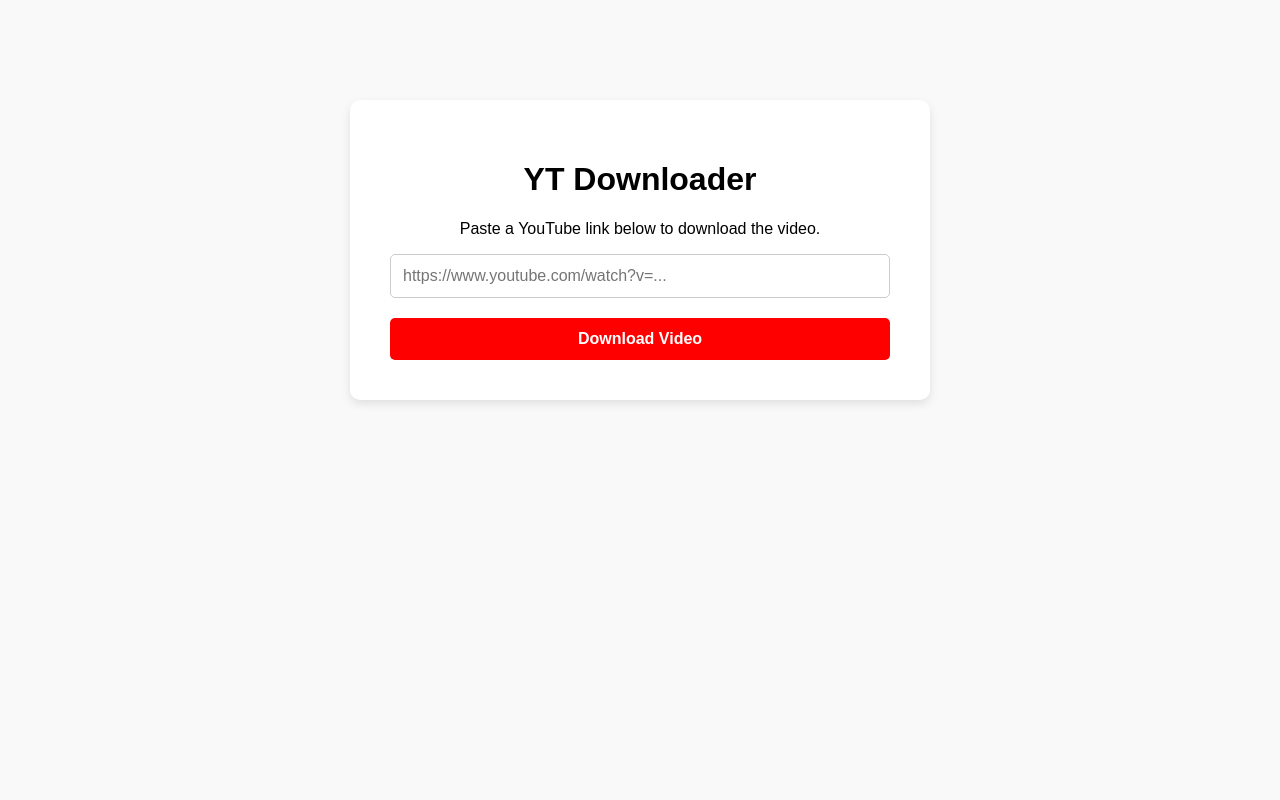
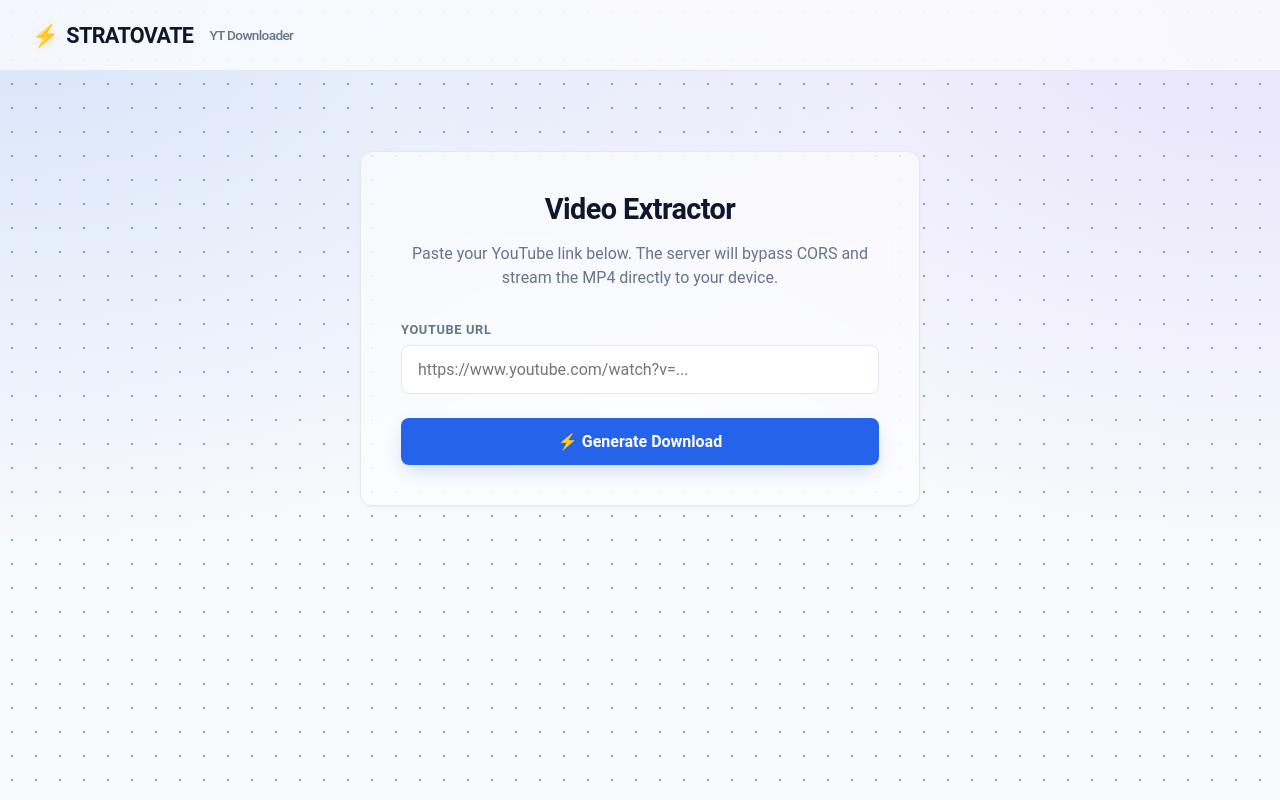
Before and after one commit to iamsaumyashukla/yt-d, a website: page public/index.html in a window 1280 px wide. Drawn offline with Linux system fonts and the light colour scheme.

Commit message:
Add files via upload

```diff
--- a/package.json
+++ b/package.json
@@ -7,8 +7,8 @@
     "start": "node server.js"
   },
   "dependencies": {
+    "@distube/ytdl-core": "^4.14.4",
     "cors": "^2.8.5",
-    "express": "^4.18.2",
-    "ytdl-core": "^4.11.5"
+    "express": "^4.18.2"
   }
 }
--- a/public/index.html
+++ b/public/index.html
@@ -3,32 +3,118 @@
 <head>
 <meta charset="UTF-8">
 <meta name="viewport" content="width=device-width, initial-scale=1.0">
-    <title>YouTube Downloader</title>
+<title>Stratovate | YT Downloader</title>
 <style>
-        body { font-family: Arial, sans-serif; display: flex; flex-direction: column; align-items: center; padding-top: 100px; background-color: #f9f9f9; margin: 0; }
-        .container { background: white; padding: 40px; border-radius: 10px; box-shadow: 0 4px 10px rgba(0,0,0,0.1); text-align: center; width: 90%; max-width: 500px; }
-        input { width: 100%; padding: 12px; margin-bottom: 20px; border: 1px solid #ccc; border-radius: 5px; font-size: 16px; box-sizing: border-box; }
-        button { padding: 12px 24px; cursor: pointer; background-color: #ff0000; color: white; border: none; border-radius: 5px; font-weight: bold; font-size: 16px; transition: background 0.3s; width: 100%; }
-        button:hover { background-color: #cc0000; }
+  :root {
+    --bg-color: #f8fafc; --surface: #ffffff; --border: #e2e8f0; --border-hover: #cbd5e1;
+    --accent: #2563eb; --accent-hover: #1d4ed8; --accent-glow: rgba(37, 99, 235, 0.15);
+    --text-main: #0f172a; --text-muted: #64748b; --text-light: #94a3b8;
+    --danger: #ef4444; --success: #10b981;
+    --radius: 12px; --font: 'Roboto', system-ui, -apple-system, sans-serif;
+    --shadow-sm: 0 2px 4px rgba(0,0,0,0.02), 0 1px 2px rgba(0,0,0,0.04);
+    --shadow-md: 0 10px 15px -3px rgba(0,0,0,0.04), 0 4px 6px -2px rgba(0,0,0,0.02);
+    --shadow-accent: 0 8px 20px -4px rgba(37, 99, 235, 0.25);
+    --header-bg: rgba(255, 255, 255, 0.7); --card-bg: rgba(255, 255, 255, 0.6);
+  }
+
+  body {
+    font-family: var(--font); background-color: var(--bg-color);
+    background-image: radial-gradient(at 0% 0%, rgba(37, 99, 235, 0.15) 0px, transparent 50%), radial-gradient(at 100% 0%, rgba(139, 92, 246, 0.15) 0px, transparent 50%), radial-gradient(var(--text-light) 1px, transparent 1px);
+    background-size: 100% 100%, 100% 100%, 24px 24px; background-attachment: fixed;
+    color: var(--text-main); margin: 0; display: flex; flex-direction: column; min-height: 100vh;
+    -webkit-font-smoothing: antialiased;
+  }
+
+  .app-header {
+      background: var(--header-bg); backdrop-filter: blur(16px);
+      border-bottom: 1px solid var(--border); padding: 0 32px;
+      display: flex; align-items: center; height: 70px; position: sticky; top: 0; z-index: 100;
+  }
+
+  .logo { display: flex; align-items: center; gap: 8px; font-weight: 700; font-size: 1.35rem; letter-spacing: -0.03em; }
+  .logo-icon { color: #f59e0b; filter: drop-shadow(0 2px 4px rgba(245, 158, 11, 0.3)); }
+
+  .main-content { max-width: 600px; margin: 80px auto; padding: 0 20px; width: 100%; box-sizing: border-box;}
+
+  .card {
+      background: var(--card-bg); backdrop-filter: blur(20px);
+      border: 1px solid var(--border); border-radius: var(--radius);
+      padding: 40px; box-shadow: var(--shadow-sm); transition: all 0.4s ease;
+      text-align: center;
+  }
+  .card:hover { box-shadow: var(--shadow-md); border-color: var(--border-hover); background: var(--surface); }
+
+  h2 { font-size: 1.8rem; font-weight: 700; margin-top: 0; margin-bottom: 12px; letter-spacing: -0.02em; }
+  p.subtitle { color: var(--text-muted); font-size: 1rem; margin-bottom: 32px; line-height: 1.5; }
+
+  .form-group { text-align: left; margin-bottom: 24px; }
+  label { display: block; font-size: 0.8rem; font-weight: 600; color: var(--text-muted); text-transform: uppercase; letter-spacing: 0.05em; margin-bottom: 8px; }
+
+  input[type="text"] {
+      font-family: var(--font); font-size: 1rem; padding: 14px 16px;
+      border: 1px solid var(--border); border-radius: 8px; background: var(--surface);
+      color: var(--text-main); outline: none; transition: all 0.25s ease; width: 100%; box-sizing: border-box;
+  }
+  input[type="text"]:focus { border-color: var(--accent); box-shadow: 0 0 0 4px var(--accent-glow); transform: translateY(-1px); }
+
+  .btn-primary {
+      font-family: var(--font); font-size: 1rem; font-weight: 600;
+      padding: 14px 24px; border-radius: 8px; border: none; cursor: pointer;
+      background: var(--accent); color: #fff; box-shadow: var(--shadow-accent);
+      width: 100%; transition: all 0.3s cubic-bezier(0.16, 1, 0.3, 1);
+  }
+  .btn-primary:hover { background: var(--accent-hover); box-shadow: 0 10px 25px -4px rgba(37, 99, 235, 0.4); transform: translateY(-2px); }
+  .btn-primary:active { transform: translateY(0) scale(0.98); }
+
+  .status-area { margin-top: 20px; font-size: 0.9rem; font-weight: 500; display: none; padding: 12px; border-radius: 8px; }
+  .status-processing { background: var(--accent-glow); color: var(--accent); border: 1px solid rgba(37, 99, 235, 0.2); display: block; }
+  .status-error { background: rgba(239, 68, 68, 0.1); color: var(--danger); border: 1px solid rgba(239, 68, 68, 0.2); display: block;}
 </style>
 </head>
 <body>
-    <div class="container">
-        <h1>YT Downloader</h1>
-        <p>Paste a YouTube link below to download the video.</p>
+
+<header class="app-header">
+  <div class="logo">
+    <span class="logo-icon">⚡</span> STRATOVATE
+    <span style="font-size:0.85rem;color:var(--text-muted);font-weight:500;margin-left:8px;">YT Downloader</span>
+  </div>
+</header>
+
+<div class="main-content">
+  <div class="card">
+    <h2>Video Extractor</h2>
+    <p class="subtitle">Paste your YouTube link below. The server will bypass CORS and stream the MP4 directly to your device.</p>
+
+    <div class="form-group">
+      <label>YouTube URL</label>
       <input type="text" id="videoUrl" placeholder="https://www.youtube.com/watch?v=...">
-        <button onclick="downloadVideo()">Download Video</button>
+    </div>
+
+    <button class="btn-primary" onclick="downloadVideo()">⚡ Generate Download</button>
+
+    <div id="statusBox" class="status-area"></div>
+  </div>
 </div>
 
 <script>
   function downloadVideo() {
-            const urlInput = document.getElementById('videoUrl').value;
+      const urlInput = document.getElementById('videoUrl').value.trim();
+      const statusBox = document.getElementById('statusBox');
+
       if (!urlInput) {
-                alert('Please enter a YouTube URL');
+          statusBox.className = 'status-area status-error';
+          statusBox.innerText = 'Please enter a valid YouTube URL.';
           return;
       }
-            // Because the frontend and backend are hosted together, we use a relative path
+
+      statusBox.className = 'status-area status-processing';
+      statusBox.innerHTML = 'Connecting to server and parsing video data...';
+
       window.location.href = `/download?url=${encodeURIComponent(urlInput)}`;
+
+      setTimeout(() => {
+          statusBox.innerHTML = 'Download initiated! Check your browser downloads. <br><span style="font-size:0.8rem; opacity:0.8;">If nothing happens, YouTube may be temporarily blocking the server IP.</span>';
+      }, 4000);
   }
 </script>
 </body>
```
Also changed, not shown: server.js (+7 -9 lines), README.md. Lines whose indentation alone changed are shown as unchanged.
